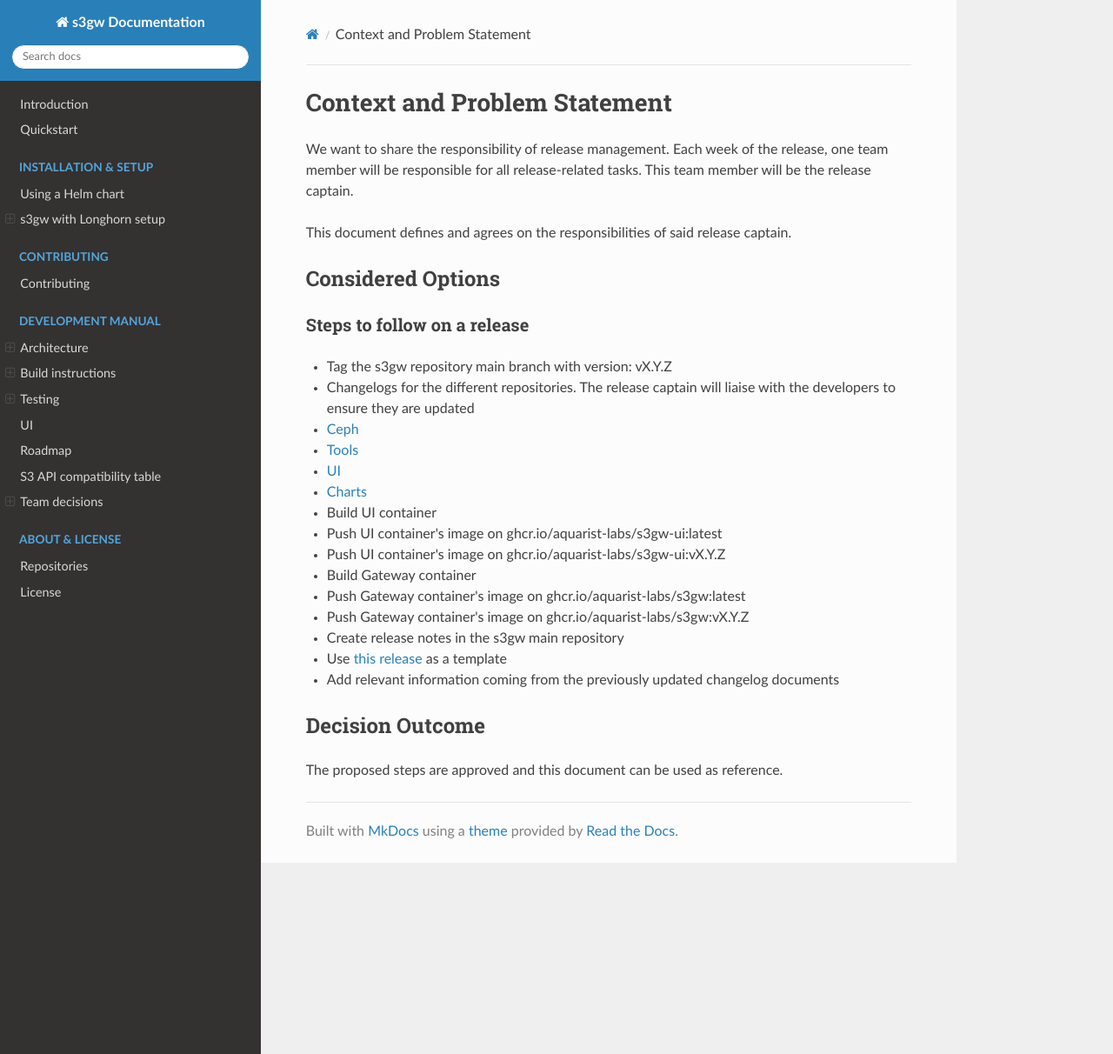
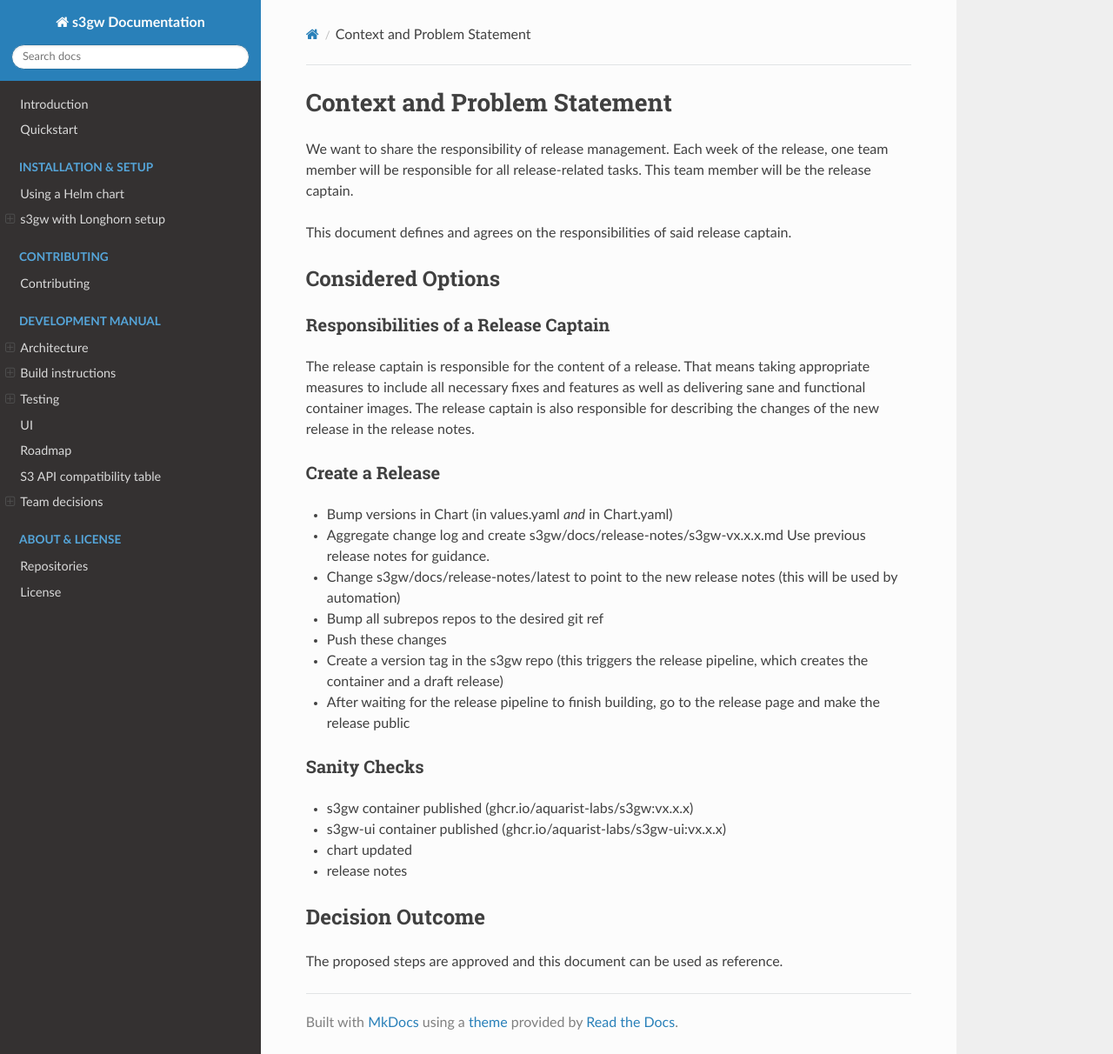
Before and after one commit to s3gw-tech/s3gw, an MkDocs documentation site: the page built from docs/decisions/0004-release-captain.md, in a window 1280 px wide and 1212 px high. Shown: the whole window at 87% size. Built offline with MkDocs 1.6.1, drawn with Linux system fonts in a browser that asks for light colours; nearby versions of some CDN libraries.

Commit message:
fix: release process
- Fix documentation to reflect the current release process
- Exclude changes in the s3gw repo from the changelog. Just use the
  manually aggregated changelog
- Tag the images with the `:latest` tag too.
- remove CHANGELOG.md as it serves no purpose anymore

Signed-off-by: Moritz Röhrich <moritz.rohrich@suse.com>

```diff
--- a/docs/decisions/0004-release-captain.md
+++ b/docs/decisions/0004-release-captain.md
@@ -8,26 +8,35 @@
 
 ## Considered Options
 
-### Steps to follow on a release
+### Responsibilities of a Release Captain
 
-- Tag the s3gw repository main branch with version: vX.Y.Z
-- Changelogs for the different repositories. The release captain will liaise
-with the developers to ensure they are updated
-  - [Ceph](https://github.com/aquarist-labs/ceph/blob/s3gw/src/rgw/store/sfs/CHANGELOG.md)
-  - [Tools](https://github.com/aquarist-labs/s3gw-tools/blob/main/CHANGELOG.md)
-  - [UI](https://github.com/aquarist-labs/s3gw-ui/blob/main/CHANGELOG.md)
-  - [Charts](https://github.com/aquarist-labs/s3gw-charts/blob/main/CHANGELOG.md)
-- Build UI container
-  - Push UI container's image on ghcr.io/aquarist-labs/s3gw-ui:latest
-  - Push UI container's image on  ghcr.io/aquarist-labs/s3gw-ui:vX.Y.Z
-- Build Gateway container
-  - Push Gateway container's image on ghcr.io/aquarist-labs/s3gw:latest
-  - Push Gateway container's image on ghcr.io/aquarist-labs/s3gw:vX.Y.Z
-- Create release notes in the s3gw main repository
-  - Use [this release](https://github.com/aquarist-labs/s3gw/releases/tag/v0.3.0)
-  as a template
-  - Add relevant information coming from the previously updated changelog
-  documents
+The release captain is responsible for the content of a release. That means
+taking appropriate measures to include all necessary fixes and features as well
+as delivering sane and functional container images.
+The release captain is also responsible for describing the changes of the new
+release in the release notes.
+
+### Create a Release
+
+- Bump versions in Chart (in values.yaml _and_ in Chart.yaml)
+- Aggregate change log and create s3gw/docs/release-notes/s3gw-vx.x.x.md
+  Use previous release notes for guidance.
+- Change s3gw/docs/release-notes/latest to point to the new release notes
+  (this will be used by automation)
+- Bump all subrepos repos to the desired git ref
+- Push these changes
+- Create a version tag in the s3gw repo
+  (this triggers the release pipeline, which creates the container and a draft
+  release)
+- After waiting for the release pipeline to finish building, go to the release
+  page and make the release public
+
+### Sanity Checks
+
+- s3gw container published (ghcr.io/aquarist-labs/s3gw:vx.x.x)
+- s3gw-ui container published (ghcr.io/aquarist-labs/s3gw-ui:vx.x.x)
+- chart updated
+- release notes
 
 ## Decision Outcome
 
```
Also changed, not shown: CHANGELOG.md (deleted, +0 -16 lines), 2 other files.
